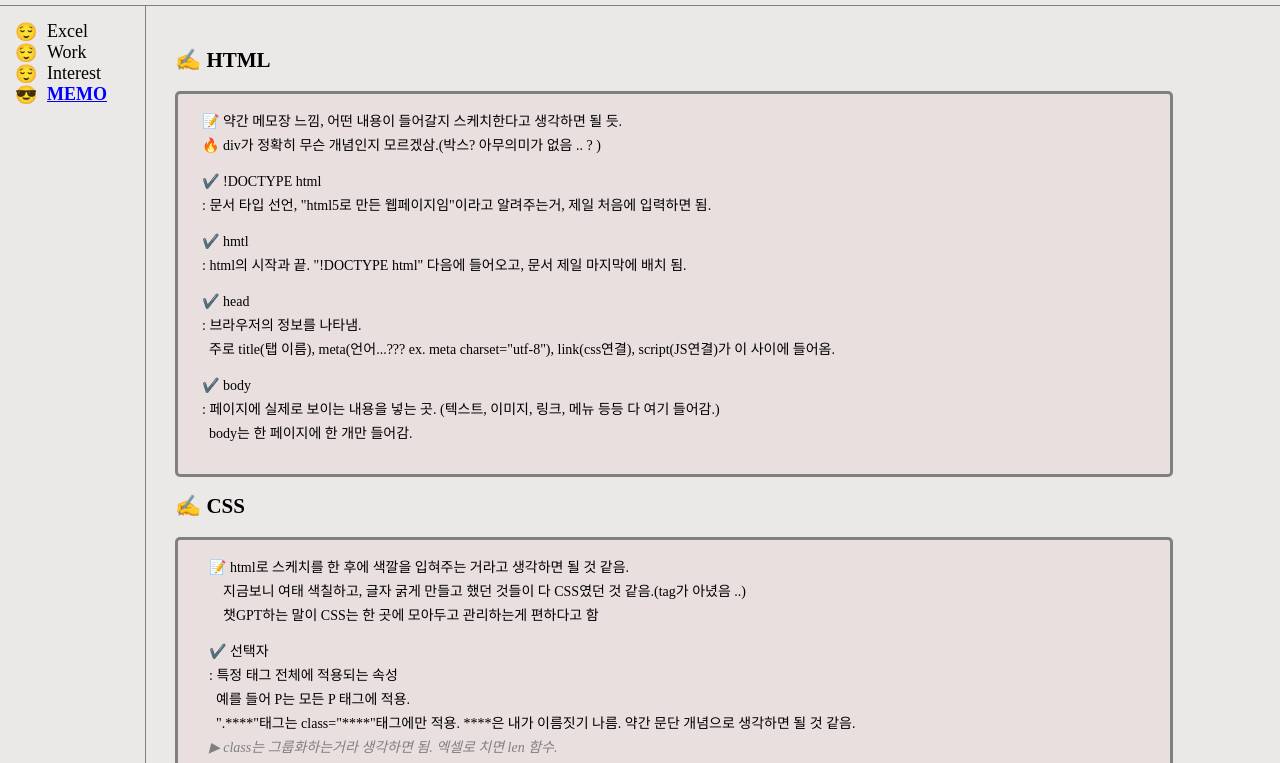
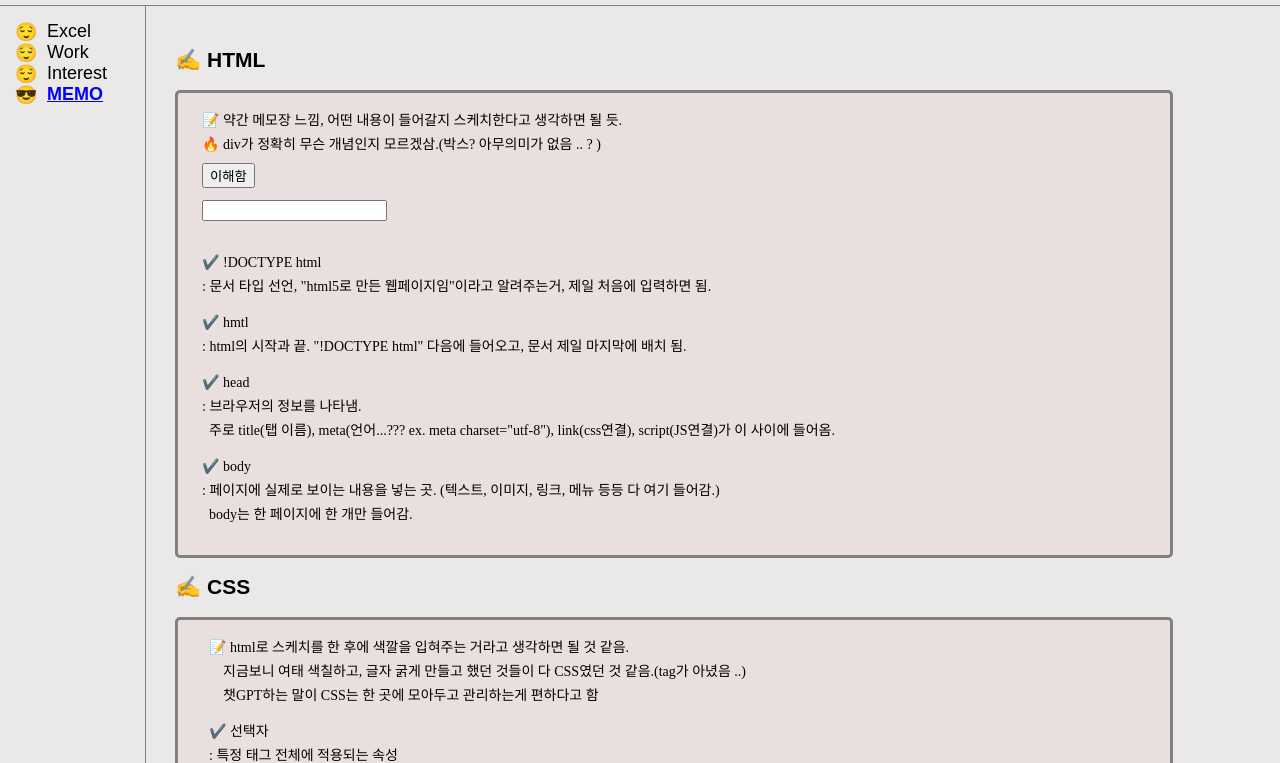
Before and after one commit to hongNEW/hongnew, a plain HTML site: page 4.html in a window 1280 px wide. Shown: the part 78-841 px from the top of the page. Drawn offline with Linux system fonts and the light colour scheme; a web font is replaced by a local one.

Commit message:
font 적용 또 실패, 버튼, 팝업창 만들기

```diff
--- a/4.html
+++ b/4.html
@@ -2,111 +2,7 @@
 <html><head>
   <meta charset="utf-8">
     <title>💖 홍유정 공부중 💖</title>
-    <style>
-    @font-face {
-    font-family: 'MaruBuri';
-    src: url('fonts/MaruBuri-Bold.ttf') format('truetype');
-    }
-
-    body {
-        font-family: "맑은고딕";
-        background-color: rgba(235, 232, 232, 0.986);
-        font-size: 14px;
-        margin: 0;
-    }
-
-    h1{
-      font-size: 45px;
-      text-align: center;
-      border-bottom: 1px solid gray;
-      margin: 0;
-      padding: 10px;
-      padding-bottom: 20px;
-    }
-    ul{
-      border-right: 1px solid gray;
-      width: 100px;
-      margin: 0;
-      padding: 15px;
-      padding-right: 30px;
-    }
-
-
-    a {
-        color:black;
-        text-decoration: none;
-    }
-
-    li{
-        font-size: 18px;
-        list-style: none;
-        position: relative;
-        padding-left:32px;
-    }
-    li::before{
-        content: "😌";
-        position: absolute;
-        left: 0;
-    }
-
-    .melong::before {
-        content: "😎 ";
-        font-size: 18px;
-
-    }
-
-    .hongnew{
-            font-size: 14px;
-            font-family: "MaruBuri";
-            white-space: pre-wrap;
-            border: 3px solid gray;
-            background-color: #e9dfde;
-            line-height: 12px;
-            border-radius: 5px;
-            width: 90%;
-            overflow-x: auto;
-            padding: 10px;
-            height: auto;
-        }
-
-    table{
-      padding-left: 15px;
-      border-spacing: 0px
-      width : 80%;
-      table-layout : fixed;
-    }
-
-    th{
-      background-color: rgba(212, 209, 209, 0.822);
-      text-align: center;
-      word-break: break-word;
-    }
-
-    td{
-      font-size: 12px;
-      text-align: center;
-      word-break: break-word;
-    }
-    tr:hover{
-      background-color: yellow;
-    }
-
-
-    #grid{
-      display: grid;
-      grid-template-columns: 150px 1fr
-    }
-
-    #grid2{
-      padding: 25px;
-    }
-
-    @media(max-width:1400px)
-      #grid{
-      display: block;
-    }
-
-      </style>
+    <link rel="stylesheet" href="style.css">
 </head>
 
 
@@ -125,7 +21,10 @@
 <h2>✍️ HTML</h2>
     <p class="hongnew">
     📝 약간 메모장 느낌, 어떤 내용이 들어갈지 스케치한다고 생각하면 될 듯.<br>
-    🔥 div가 정확히 무슨 개념인지 모르겠삼.(박스? 아무의미가 없음 .. ? ) <br><br>
+    🔥 div가 정확히 무슨 개념인지 모르겠삼.(박스? 아무의미가 없음 .. ? ) <br>
+    <input type="button" value="이해함" onclick="alert('OK! ')"><bR>
+    <input type="text" onchange="alert('아직 변경하는 방법은 모름')"><br><br>
+
     ✔️ !DOCTYPE html <br>
     : 문서 타입 선언, "html5로 만든 웹페이지임"이라고 알려주는거, 제일 처음에 입력하면 됨.<br><br>
     ✔️ hmtl <br>
@@ -195,11 +94,14 @@
     </div>
 
   <h2>✍️ Java Script </h2>
-    <p class="hongnew"></p>
+    <p class="hongnew">
+    📝 html은 내가 작성한 것을 그대로 보여주는거라 치면 Java는 내가 작성한거를 한 번 계산해준다고 생각하면 되는 것 같음. <br>
+    📝 'script' 함수 안에 넣어 사용해도 괜찮고, 함수를 그대로 사용해도 괜찮다곤 하는데 챗gpt는 별로 추천하지 않는다고 하네 .. <br>
+    ✔️ Event<br>
+    : java script의 속성 중 하나. 특정 상황이 되면 팝업이 뜬다. <br>
+     <i style="color: gray;"> (자바스크립트 태그)</i> input type="button" <i style="color: gray;"> (버튼) </i> value="이해함" <i style="color: gray;"> (팝업창에 나오는 내용)</i> onclick="alert('OK! ')"
 
-
-
-
+    </p>
   <h2>✍️ 기타</h2>
       <p class="hongnew">
       📝 속성보다는 태그가 더 큰 개념. 태그 안에 있는 속성은 굳이 닫아줄 필요는 없음. 근데 태그는 "/"로 닫아줘야한다고..<br>
--- a/style.css
+++ b/style.css
@@ -1,10 +1,13 @@
 @font-face {
-    font-family: 'MaruBuri';
-    src: url('fonts/MaruBuri-Bold.ttf') format('truetype');
-    }
+  font-family: 'MaruBuriExtraLight';
+  src: url('https://hangeul.pstatic.net/hangeul_static/font/MaruBuriTTF/MaruBuri-ExtraLight.ttf') format('truetype');
+  font-weight: 200;
+  font-style: normal;
+}
+
 
     body {
-        font-family: "맑은고딕";
+        font-family: 'MaruBuriExtraLight', sans-serif;
         background-color: rgba(235, 232, 232, 0.986);
         font-size: 14px;
         margin: 0;
```
Also changed, not shown: ex1.html (added, +15 -0 lines), ex2.html (added, +16 -0 lines).
